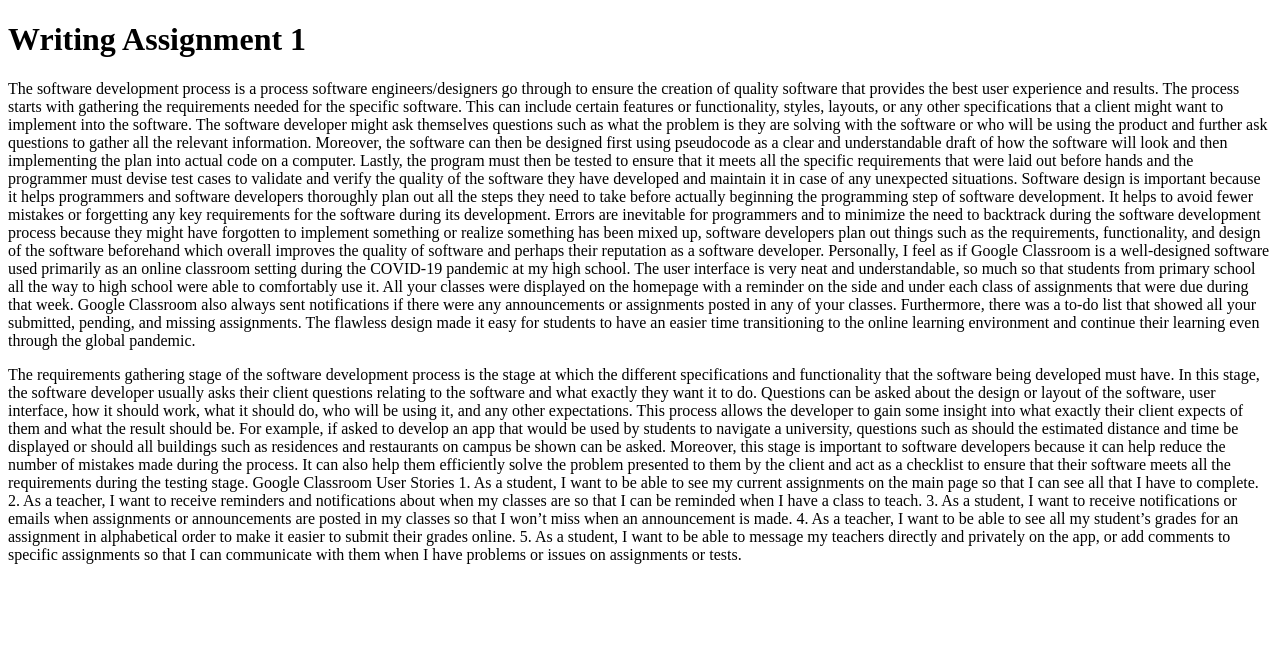
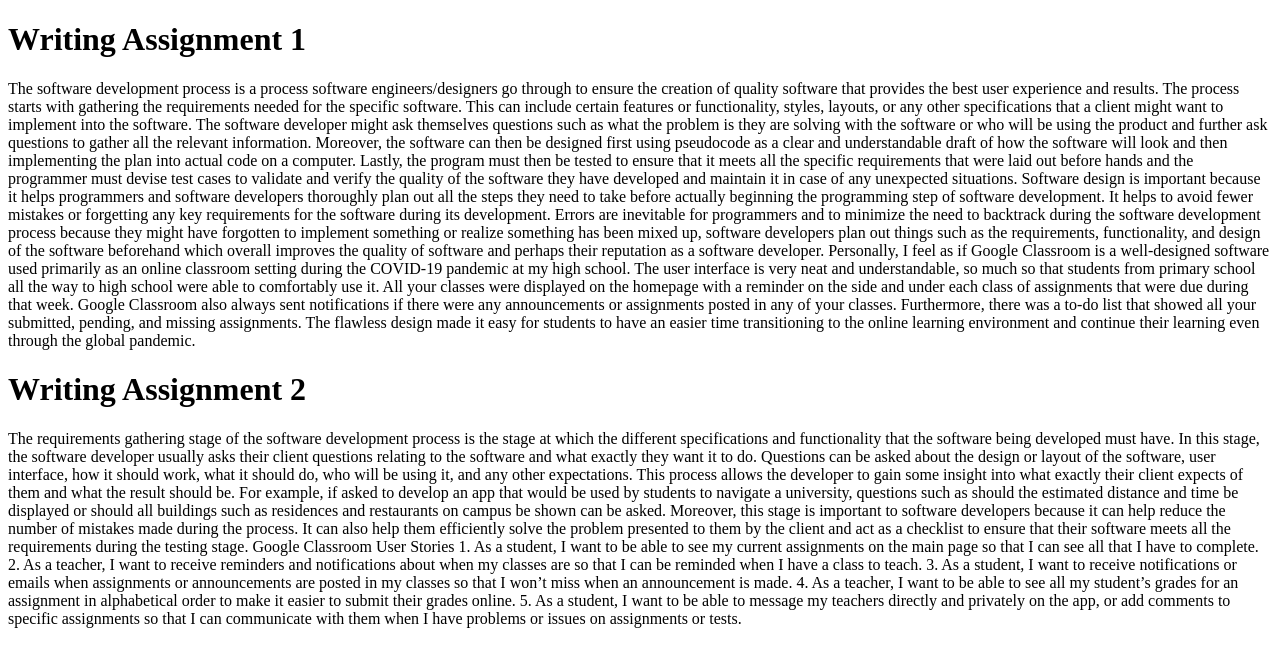
Before and after one commit to Elliott242/elliottr, a plain HTML site: page index.html in a window 1280 px wide. Drawn offline with Linux system fonts and the light colour scheme.

Commit message:
Update index.html

```diff
--- a/index.html
+++ b/index.html
@@ -12,7 +12,9 @@
   Software design is important because it helps programmers and software developers thoroughly plan out all the steps they need to take before actually beginning the programming step of software development. It helps to avoid fewer mistakes or forgetting any key requirements for the software during its development. Errors are inevitable for programmers and to minimize the need to backtrack during the software development process because they might have forgotten to implement something or realize something has been mixed up, software developers plan out things such as the requirements, functionality, and design of the software beforehand which overall improves the quality of software and perhaps their reputation as a software developer.
   Personally, I feel as if Google Classroom is a well-designed software used primarily as an online classroom setting during the COVID-19 pandemic at my high school. The user interface is very neat and understandable, so much so that students from primary school all the way to high school were able to comfortably use it. All your classes were displayed on the homepage with a reminder on the side and under each class of assignments that were due during that week. Google Classroom also always sent notifications if there were any announcements or assignments posted in any of your classes. Furthermore, there was a to-do list that showed all your submitted,       pending, and missing assignments. The flawless design made it easy for students to have an easier time transitioning to the online learning environment and continue their learning even through the global pandemic.
   </p>
-  <p>The requirements gathering stage of the software development process is the stage at which the different specifications and functionality that the software being developed must have. In this stage, the software developer usually asks their client questions relating to the software and what exactly they want it to do. Questions can be asked about the design or layout of the software, user interface, how it should work, what it should do, who will be using it, and any other expectations. This process allows the developer to gain some insight into what exactly their client expects of them and what the result should be. For example, if asked to develop an app that would be used by students to navigate a university, questions such as should the estimated distance and time be displayed or should all buildings such as residences and restaurants on campus be shown can be asked. Moreover, this stage is important to software developers because it can help reduce the number of mistakes made during the process. It can also help them efficiently solve the problem presented to them by the client and act as a checklist to ensure that their software meets all the requirements during the testing stage.
+
+<h1>Writing Assignment 2</h1>
+<p>The requirements gathering stage of the software development process is the stage at which the different specifications and functionality that the software being developed must have. In this stage, the software developer usually asks their client questions relating to the software and what exactly they want it to do. Questions can be asked about the design or layout of the software, user interface, how it should work, what it should do, who will be using it, and any other expectations. This process allows the developer to gain some insight into what exactly their client expects of them and what the result should be. For example, if asked to develop an app that would be used by students to navigate a university, questions such as should the estimated distance and time be displayed or should all buildings such as residences and restaurants on campus be shown can be asked. Moreover, this stage is important to software developers because it can help reduce the number of mistakes made during the process. It can also help them efficiently solve the problem presented to them by the client and act as a checklist to ensure that their software meets all the requirements during the testing stage.
 Google Classroom User Stories
 1.	As a student, I want to be able to see my current assignments on the main page so that I can see all that I have to complete.
 2.	As a teacher, I want to receive reminders and notifications about when my classes are so that I can be reminded when I have a class to teach.
```
